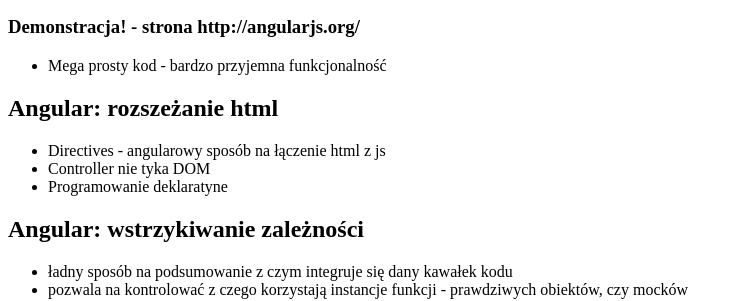
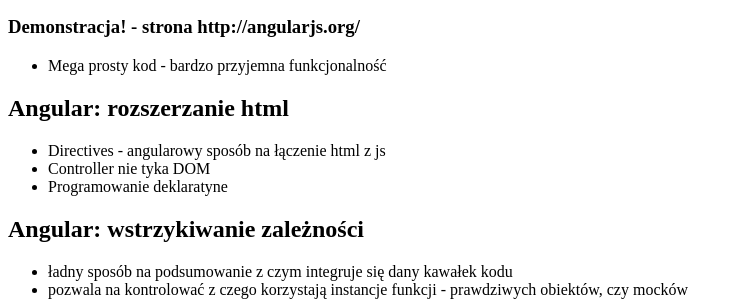
Before and after one commit to marcin-wosinek/frameworki-js-i-json, a Jekyll site: the page built from index.md, in a window 1280 px wide and 900 px high, scrolled down 3020 px. Shown: the part 165-466 px from the top of the window, without its empty margins (0-742 px from the left). Built offline with Jekyll 4.4.1, drawn with Linux system fonts in a browser that asks for light colours; Markdown is read by kramdown in place of the engine named in the settings.

Commit message:
Fix typo

```diff
--- a/index.md
+++ b/index.md
@@ -172,7 +172,7 @@ function soap() {
 ### Demonstracja! - strona http://angularjs.org/
 * Mega prosty kod - bardzo przyjemna funkcjonalność
 
-## Angular: rozszeżanie html
+## Angular: rozszerzanie html
 * Directives - angularowy sposób na łączenie html z js
 * Controller nie tyka DOM
 * Programowanie deklaratyne
```
